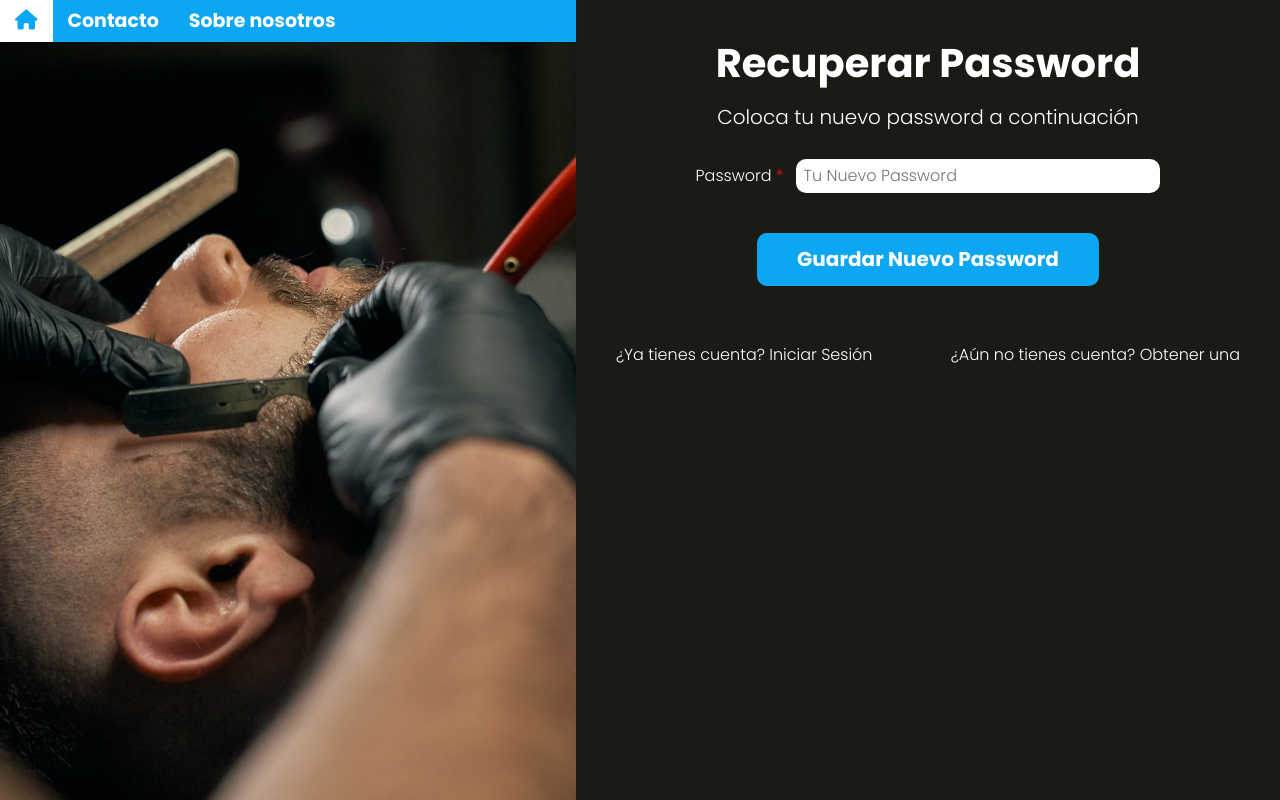
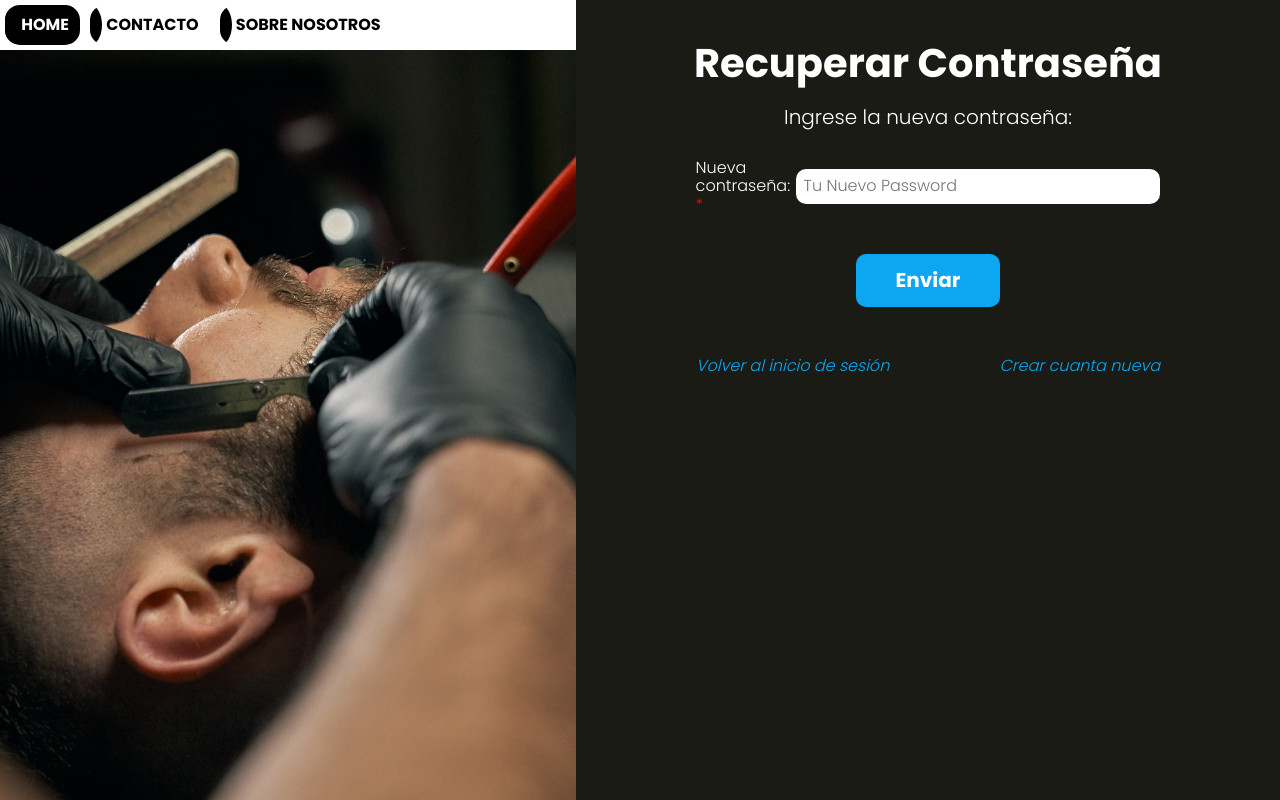
Before and after one commit to edwinjs31/peluqueria_php_mvc, a PHP site: the page made by views/auth/recuperar-password.php in a window 1280 px wide. Run offline with PHP 8.4, Linux system fonts and the light colour scheme; the template is opened without the code that fills it, so the values that code supplies are empty; some libraries are stand-ins or nearby versions.

Commit message:
Mejora de navBar

```diff
--- a/src/scss/componentes/_acciones.scss
+++ b/src/scss/componentes/_acciones.scss
@@ -2,23 +2,30 @@
 @use 'base/mixins' as m;
 
 .acciones {
-    margin-top: v.$separacion;
+    margin: 4rem 7rem 2rem 7rem;
+    padding: 1rem 3rem;
+
     @include m.tablet {
         display: flex;
         justify-content: space-between;
         align-items: center;
     }
+    span{
+        padding-top: 0;
+    }
 
     a {
-        color: v.$blanco;
+        font-style: italic;
+        color: v.$azul;
         display: block;
         margin-bottom: calc(v.$separacion / 2);
         text-align: center;
-        padding: calc(v.$separacion / 2) calc(v.$separacion / 2);
+        // padding: calc(v.$separacion / 2) calc(v.$separacion / 2);
         transition: color 300ms ease;
 
         &:hover{
-            color: v.$azul;
+        color: v.$blanco;
+
         }
     }
 }
--- a/src/scss/componentes/_alertas.scss
+++ b/src/scss/componentes/_alertas.scss
@@ -7,7 +7,7 @@
     display: block;
     margin:2rem auto;
     text-align: center;
-    font-weight: v.$bold;
+    // font-weight: v.$bold;
     font-style: italic;
     border-radius: 0.5rem;
     // text-transform: uppercase;
--- a/src/scss/layout/_UI.scss
+++ b/src/scss/layout/_UI.scss
@@ -14,6 +14,7 @@
         background-image: url(../img/1.jpg);
         background-size: cover;
         background-position: center center;
+
         @include m.tablet {
             height: auto;
         }
@@ -21,35 +22,68 @@
     }
 
     .navBar {
-        background-color:v.$azul;
+        background-color: #FFFFFF;
+        // background-color: v.$azul;
         overflow: hidden;
-        font-weight: bold;
+        font-weight: v.$bold;
+
+        ul {
+            display: flex;
+            flex-direction: row;
+            list-style-type: none;
+            padding: 0.5rem;
+            margin: 0;
+
+            li {
+                text-transform: uppercase;
+                background-color: white;
+                border-radius: 15px;
+                height: 2.5em;
+                // line-height: 1.5em;
+                position: relative;
+                overflow: hidden;
+                margin-right: 1rem;
+                padding: 0.7em;
+                cursor: pointer;
+
                 a {
-            float: left;
-            color: v.$blanco;
                     text-align: center;
-            padding: 1rem 1.5rem;
-            text-decoration: none;
-            font-size: 1.9rem;
-            &:hover {
-                background-color: v.$blanco;
+                    color: white;
+                    mix-blend-mode: difference;
+                    padding-left: 0.5rem;
+                }
+
+                &::before {
+                    content: '';
+                    position: absolute;
+                    width: 1.5em;
+                    height: inherit;
+                    background-color: black;
+                    border-radius: 50%;
+                    top: 0;
+                    left: -0.75em;
+                    transition: 1s ease-out;
+                }
+
+                &:hover::before {
+                    transform: scale(15);
+                }
+
+                &.active {
+                    background-color: black;
                     color: v.$azul;
                 }
-              &.active {
-                background-color: v.$blanco;
-                color: v.$azul;
             }
-              .fa-house{
-                font-size: 2rem;
 
         }
-          }
+
     }
 
     .app {
         width: 100%;
         margin: 0 auto;
         padding: 3rem 2rem;
+
         @include m.tablet {
             overflow: scroll;
         }
@@ -62,16 +96,19 @@
     @include m.tablet {
         display: flex;
         justify-content: space-between;
-        align-items:center;
+        align-items: center;
     }
-    span{
+
+    span {
         color: v.$azul;
     }
+
     .boton {
         @include m.boton(v.$negro, v.$blanco);
         margin: 0;
         transition: color 300ms ease;
-        &:hover{
+
+        &:hover {
             background-color: v.$negro;
             color: v.$azul;
         }
--- a/views/auth/login.php
+++ b/views/auth/login.php
@@ -30,6 +30,6 @@
 </form>
 
 <div class="acciones">
-    <a href="/crear-cuenta">¿Aún no tienes cuenta? <span>Regístrate ahora</span></a>
-    <a href="/olvide">¿Olvidaste tu password?</a>
+    <span>¿No tienes una cuenta? <a href="/crear-cuenta">Regístrate</a></span>
+    <a href="/olvide">¿Has olvidado la contraseña?</a>
 </div>
--- a/views/auth/recuperar-password.php
+++ b/views/auth/recuperar-password.php
@@ -1,26 +1,21 @@
-<h1 class="nombre-pagina">Recuperar Password</h1>
-<p class="descripcion-pagina">Coloca tu nuevo password a continuación</p>
+<h1 class="nombre-pagina">Recuperar Contraseña</h1>
+<p class="descripcion-pagina">Ingrese la nueva contraseña:</p>
 
 <?php
-    include_once __DIR__ . "/../templates/alertas.php";
+include_once __DIR__ . "/../templates/alertas.php";
 ?>
 
-<?php if($error) return; ?>
+<?php if ($error) return; ?>
 <form class="formulario" method="POST">
     <div class="campo">
-        <label for="password">Password</label>
-        <input
-            type="password"
-            id="password"
-            name="password"
-            placeholder="Tu Nuevo Password"
-        />
+        <label for="password">Nueva contraseña:</label>
+        <input type="password" id="password" name="password" placeholder="Tu Nuevo Password" />
     </div>
-    <input type="submit" class="boton" value="Guardar Nuevo Password">
+    <input type="submit" class="boton" value="Enviar">
 
 </form>
 
 <div class="acciones">
-    <a href="/">¿Ya tienes cuenta? Iniciar Sesión</a>
-    <a href="/crear-cuenta">¿Aún no tienes cuenta? Obtener una</a>
+    <a href="/">Volver al inicio de sesión</a>
+    <a href="/crear-cuenta">Crear cuanta nueva</a>
 </div>
--- a/views/layout.php
+++ b/views/layout.php
@@ -14,11 +14,18 @@
     <div class="contenedor-app">
         <!-- imagen de fondo y el navBar -->
         <div class="imagen">
-            <div class="navBar">
+            <nav class="navBar">
+                <ul>
+                    <li class="active"><a href="/">Home</a></li>
+                    <li><a href="/contacto">Contacto</a></li>
+                    <li><a href="/nosotros">Sobre nosotros</a></li>
+                </ul>
+            </nav>
+            <!-- <div class="navBar">
                 <a class="active" href="/"><i class="fa-solid fa-house"></i></a>
                 <a href="/contacto">Contacto</a>
-                <a href="/nosotros">Sobre nosotros</a>
-            </div>
+                <a href="/contacto">Contacto</a>
+            </div> -->
         </div>
         <!-- contenido y funcionalidad de la app -->
         <div class="app">
```
Also changed, not shown: classes/Email.php (+34 -4 lines), controllers/LoginController.php (+39 -33 lines), views/auth/crear-cuenta.php (+7 -37 lines), views/auth/olvide-password.php (+4 -4 lines), public/build/css/app.css, 1 other file. Lines whose indentation alone changed are shown as unchanged.
